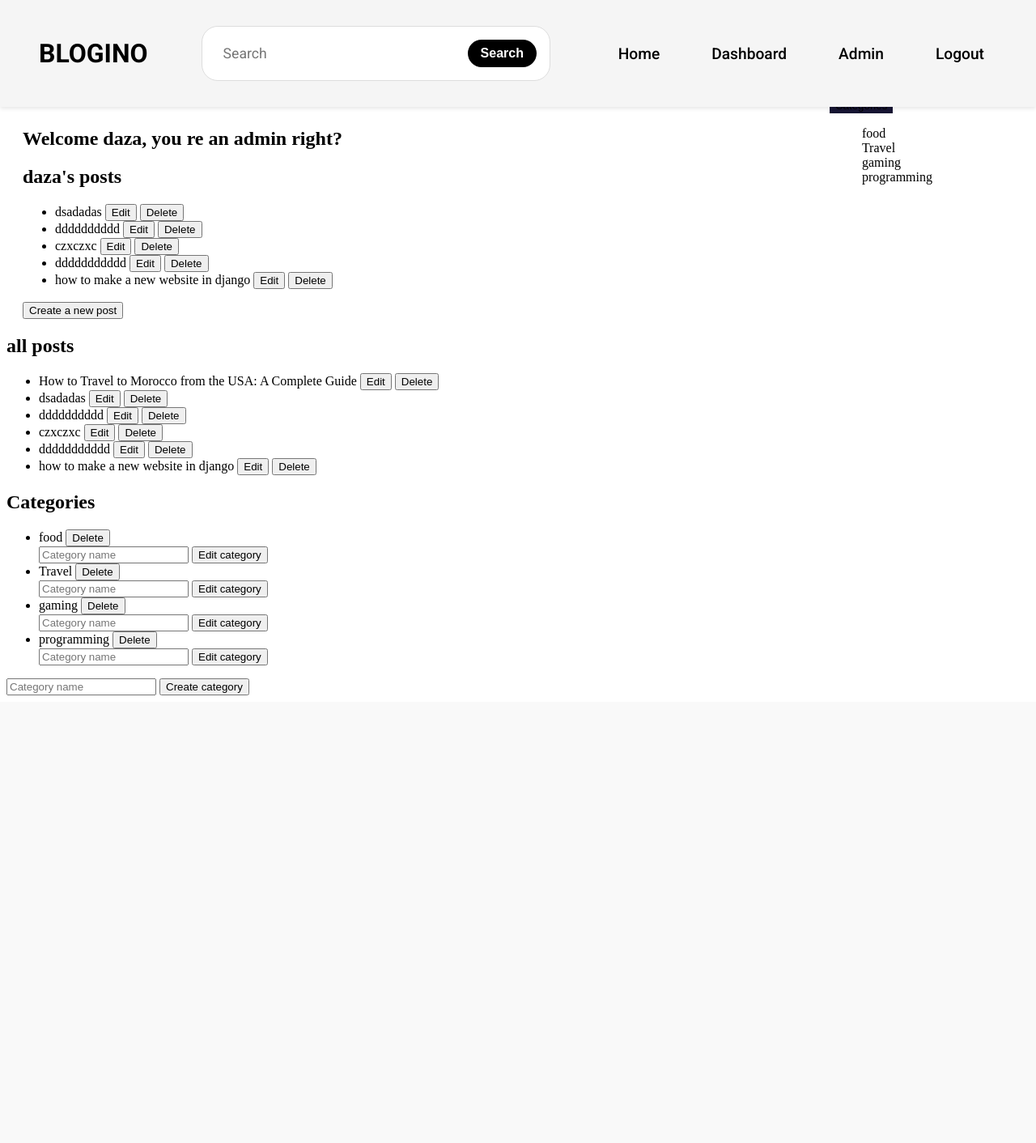
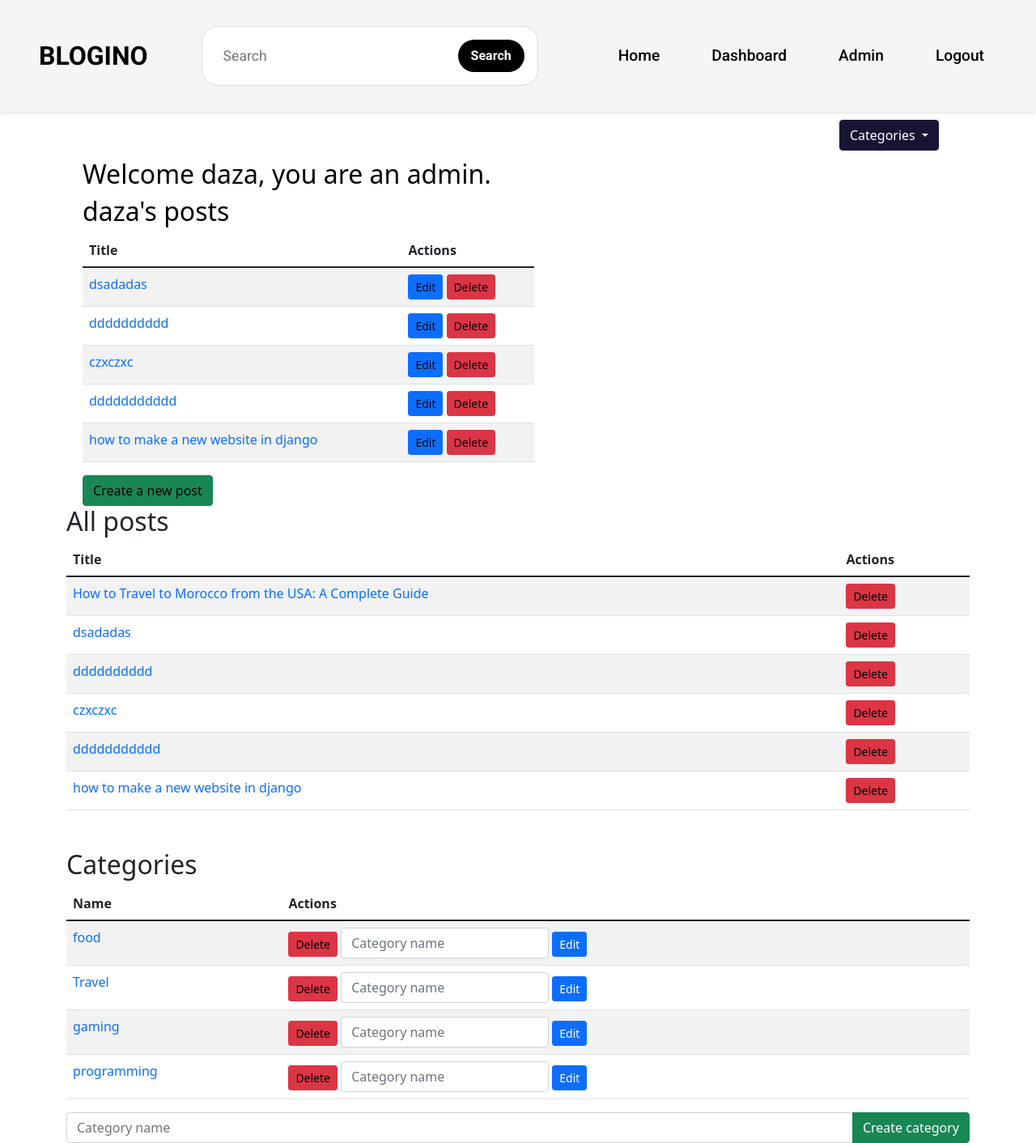
Before and after one commit to MLankaoui/blogino, a Django app: page /dashboard/ in a window 1280 px wide. Shown: the whole page at 81% size. Before the commit the page ends 859 px from the top, so only its background shows below. Run offline with Django 5.2, Linux system fonts and the light colour scheme; a user stored in the database is signed in; data comes from the database, SQL or seed files in the repository; both versions use the stored data as it was after the commit; some libraries are stand-ins or nearby versions; some web fonts are replaced.

Commit message:
refactor post and comment templates; enhance styling with Bootstrap and improve layout

```diff
--- a/templates/landing/dashboard.html
+++ b/templates/landing/dashboard.html
@@ -4,6 +4,7 @@
 <head>
     <meta charset="UTF-8">
     <meta name="viewport" content="width=device-width, initial-scale=1.0">
+    <link href="https://cdn.jsdelivr.net/npm/bootstrap@5.1.3/dist/css/bootstrap.min.css" rel="stylesheet">
     <link rel="stylesheet" href="{% static 'landing/css/components/menu.css' %}">
     <link rel="stylesheet" href="{% static 'landing/css/components/sidebar.css' %}">
     <link rel="stylesheet" href="{% static 'landing/css/components/posts.css' %}">
@@ -27,68 +28,94 @@
     {% endblock %}
 
     {% block dashboard %}
-        <div class="dashboard">
+        <div class="container mt-5">
             <h1>Dashboard</h1>
             <div class="posts">
                 {% if user.is_superuser %}
-                    <h2>Welcome {{user}}, you re an admin right?</h2>
+                    <h2>Welcome {{user}}, you are an admin.</h2>
                 {% else %}
-                    <h2>Welcome {{user}}, you re a user right?</h2>
+                    <h2>Welcome {{user}}, you are a user.</h2>
                 {% endif %}
                 <h2>{{user}}'s posts</h2>
-                <ul>
+                <table class="table table-striped">
+                    <thead>
+                        <tr>
+                            <th>Title</th>
+                            <th>Actions</th>
+                        </tr>
+                    </thead>
+                    <tbody>
                         {% for post in posts %}
-                        <li>
-                            <a href="{% url 'landing:post_detail' post.id %}">{{ post.title }} </a>
-                            <button><a href="{% url 'landing:edit_post' post.id %}">Edit</a></button>
-                            <button><a href="{% url 'landing:delete_post' post.id %}">Delete</a></button>
-                        </li>
+                            <tr>
+                                <td><a href="{% url 'landing:post_detail' post.id %}" class="text-primary">{{ post.title }}</a></td>
+                                <td>
+                                    <a href="{% url 'landing:edit_post' post.id %}" class="btn btn-primary btn-sm">Edit</a>
+                                    <a href="{% url 'landing:delete_post' post.id %}" class="btn btn-danger btn-sm">Delete</a>
+                                </td>
+                            </tr>
                         {% endfor %}
-                </ul>
-
-
-
-                <button><a href="{% url 'landing:create_post' %}">Create a new post</a></button>
+                    </tbody>
+                </table>
+                <a href="{% url 'landing:create_post' %}" class="btn btn-success">Create a new post</a>
             </div>
 
             {% if user.is_superuser %}
-                <h2>all posts</h2>
-                <ul>
+                <h2>All posts</h2>
+                <table class="table table-striped">
+                    <thead>
+                        <tr>
+                            <th>Title</th>
+                            <th>Actions</th>
+                        </tr>
+                    </thead>
+                    <tbody>
                         {% for post in all_posts %}
-                        <li>
-                            <a href="{% url 'landing:post_detail' post.id %}">{{ post.title }} </a>
-                            <button><a href="{% url 'landing:edit_post' post.id %}">Edit</a></button>
-                            <button><a href="{% url 'landing:delete_post' post.id %}">Delete</a></button>
-                        </li>
+                            <tr>
+                                <td><a href="{% url 'landing:post_detail' post.id %}" class="text-primary">{{ post.title }}</a></td>
+                                <td>
+                                    <a href="{% url 'landing:delete_post' post.id %}" class="btn btn-danger btn-sm">Delete</a>
+                                </td>
+                            </tr>
                         {% endfor %}
-                </ul>
+                    </tbody>
+                </table>
             {% endif %}
 
-
-
-            <div class="categories">
+            <div class="categories mt-5">
                 <h2>Categories</h2>
-                <ul>
+                <table class="table table-striped">
+                    <thead>
+                        <tr>
+                            <th>Name</th>
+                            <th>Actions</th>
+                        </tr>
+                    </thead>
+                    <tbody>
                         {% for category in categories %}
-                        <li>
-                            <a href="{% url 'landing:category' category.id %}">{{ category.name }}</a>
-                            <button><a href="{% url 'landing:delete_category' category.id %}">Delete</a></button>
-                            <form action="{% url 'landing:edit_category' category.id %}" method="POST">
+                            <tr>
+                                <td><a href="{% url 'landing:category' category.id %}" class="text-primary">{{ category.name }}</a></td>
+                                <td>
+                                    <a href="{% url 'landing:delete_category' category.id %}" class="btn btn-danger btn-sm">Delete</a>
+                                    <form action="{% url 'landing:edit_category' category.id %}" method="POST" class="d-inline">
                                         {% csrf_token %}
-                                <input type="text" name="name" placeholder="Category name">
-                                <button type="submit">Edit category</button>
+                                        <input type="text" name="name" placeholder="Category name" class="form-control d-inline w-auto">
+                                        <button type="submit" class="btn btn-primary btn-sm">Edit</button>
                                     </form>
-                        </li>
+                                </td>
+                            </tr>
                         {% endfor %}
-                </ul>
-
-                <form action="{% url 'landing:create_category' %}" method="POST">
+                    </tbody>
+                </table>
+                <form action="{% url 'landing:create_category' %}" method="POST" class="mt-3">
                     {% csrf_token %}
-                    <input type="text" name="name" placeholder="Category name">
-                    <button type="submit">Create category</button>
+                    <div class="input-group">
+                        <input type="text" name="name" placeholder="Category name" class="form-control">
+                        <button type="submit" class="btn btn-success">Create category</button>
+                    </div>
                 </form>
             </div>
         </div>
     {% endblock %}
+    <script src="https://cdn.jsdelivr.net/npm/bootstrap@5.1.3/dist/js/bootstrap.bundle.min.js"></script>
 </body>
 </html>
```
Also changed, not shown: templates/landing/category.html (+35 -24 lines), templates/landing/components/add_comment.html (+5 -2 lines), templates/landing/components/posts.html (+23 -31 lines), templates/landing/index.html (+6 -4 lines), templates/landing/post_detail.html (+24 -13 lines), db.sqlite3. Lines whose indentation alone changed are shown as unchanged.
